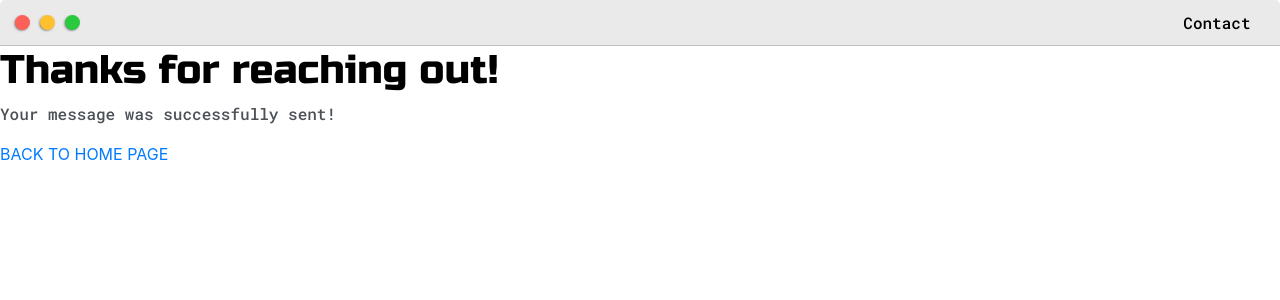
After one commit to abdghaniallag/portfoliono, a Django app: page /sendemail/ in a window 1280 px wide. The commit adds this page. Shown: the top 300 px of the page. Run offline with Django 4.2, Linux system fonts and the light colour scheme.

Commit message:
adding email function, email view and email template

```diff
--- /dev/null
+++ b/base/templates/base/email_template.html
@@ -0,0 +1,11 @@
+{% extends 'base/main.html' %}
+{% load static %}
+{% block content %}
+<div id="page-wrapper">
+    <div id="success-box" class="conten-block" >
+        <h1>Thanks for reaching out!</h1>
+        <p>Your message was successfully sent!</p>
+        <a id="back-btn" href="{% url 'home' %}">BACK TO HOME PAGE</a>
+    </div>
+</div>
+{% endblock %}
--- a/base/templates/base/index.html
+++ b/base/templates/base/index.html
@@ -138,7 +138,8 @@
 			<a href=""></a>
 			<h3 style="text-align: center;">Get In Touch</h3>
 
-			<form id="contact-form">
+			<form id="contact-form" method="POSt" action=" {% url 'sendemail' %}">
+				{% csrf_token %}
 				<a name="contact"></a>
 
 				<label>Name</label>
--- a/base/templates/base/posts.html
+++ b/base/templates/base/posts.html
@@ -84,7 +84,7 @@
       e.preventDefault()
       let page = this.dataset.page
       console.log('page: ', page)
-      searchForm.innerHTML += <input value="${page}" name="page" hidden >
+      searchForm.innerHTML += `<input value="${page}" name="page" hidden >`
       searchForm.submit()
     })
   }
--- a/base/urls.py
+++ b/base/urls.py
@@ -12,4 +12,5 @@ urlpatterns = [
     path('createpost/', views.createPost,name='createpost'),
     path('updatepost/<str:pk>', views.updatepost,name='updatepost'),
     path('deletepost/<str:pk>', views.deletepost,name='deletepost'),
+    path('sendemail/', views.sendEmail,name='sendemail'),
 ]
--- a/base/views.py
+++ b/base/views.py
@@ -4,7 +4,12 @@ from django.contrib.auth.decorators import login_required
 from .models import Post, Tag
 from .forms import PostForm
 from .filters import PostFilte
-from django.core.paginator import Paginator , EmptyPage, PageNotAnInteger
+from django.core.paginator import Paginator, EmptyPage, PageNotAnInteger
+
+from django.core.mail import EmailMessage
+from django.conf import settings
+from django.template.loader import render_to_string
+
 
 def home(request):
     posts = Post.objects.filter(active=True, featured=True)[0:3]
@@ -16,8 +21,8 @@ def posts(request):
     posts = Post.objects.filter(active=True)
     postfilter = PostFilte(request.GET, queryset=posts)
     posts = postfilter.qs
-    page= request.GET.get('page')
-    paginator=Paginator(posts, 3)
+    page = request.GET.get('page')
+    paginator = Paginator(posts, 3)
     try:
         posts = paginator.page(page)
     except PageNotAnInteger:
@@ -25,7 +30,7 @@ def posts(request):
     except EmptyPage:
         posts = paginator.page(paginator.num_pages)
 
-    context = {"posts": posts,"postfilter":postfilter}
+    context = {"posts": posts, "postfilter": postfilter}
 
     return render(request, 'base/posts.html',  context)
 
@@ -57,7 +62,7 @@ def createPost(request):
 
 @login_required(login_url='home')
 def updatepost(request, pk):
-    post= Post.objects.get(id=pk)
+    post = Post.objects.get(id=pk)
     form = PostForm(instance=post)
     context = {"form": form}
     if request.method == 'POST':
@@ -68,13 +73,30 @@ def updatepost(request, pk):
 
     return render(request, 'base/post_form.html',  context)
 
+
 @login_required(login_url='home')
 def deletepost(request, pk):
-    post= Post.objects.get(id=pk)
+    post = Post.objects.get(id=pk)
 
     context = {"post": post}
     if request.method == 'POST':
-       post.delete()
-       return redirect('posts')
+        post.delete()
+        return redirect('posts')
 
     return render(request, 'base/delete.html',  context)
+
+
+def sendEmail(request):
+    if request.method == 'POST':
+        template = render_to_string('base/email_template.html', {
+            'name': request.POST['name'],
+            'email': request.POST['email'],
+            'message': request.POST['message'],
+        })
+        email = EmailMessage(request.POST['subject'],
+                             template,
+                             settings.EMAIL_HOST_USER,
+                             ['abdghaniallag@gmail.com'],)
+        email.fail_silently = False
+        email.send()
+    return render(request, 'base/email_template.html')
```
Also changed, not shown: core/settings.py (+7 -0 lines).
